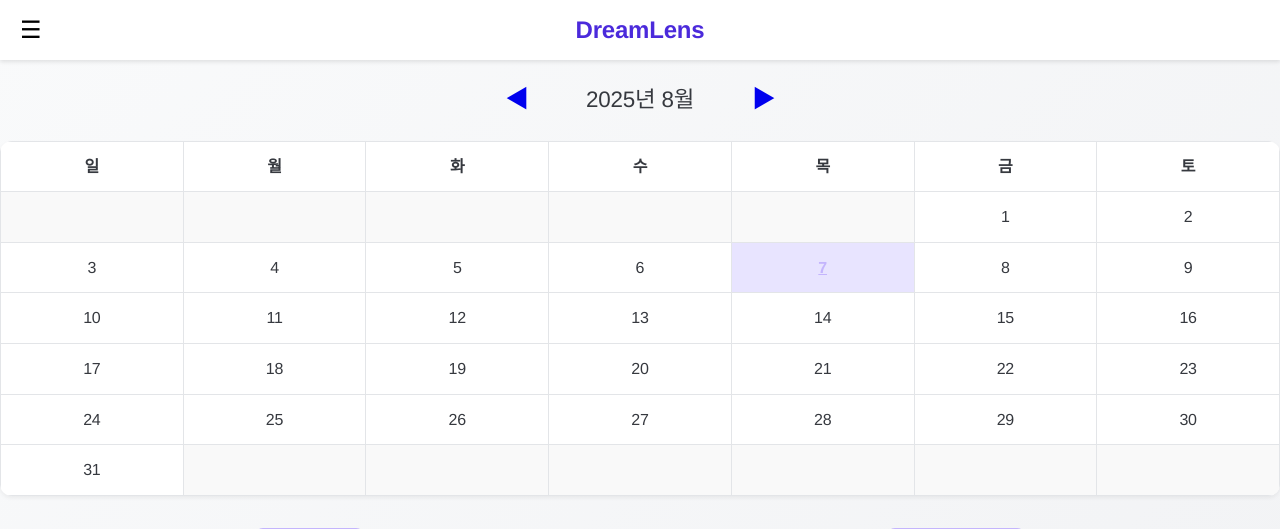
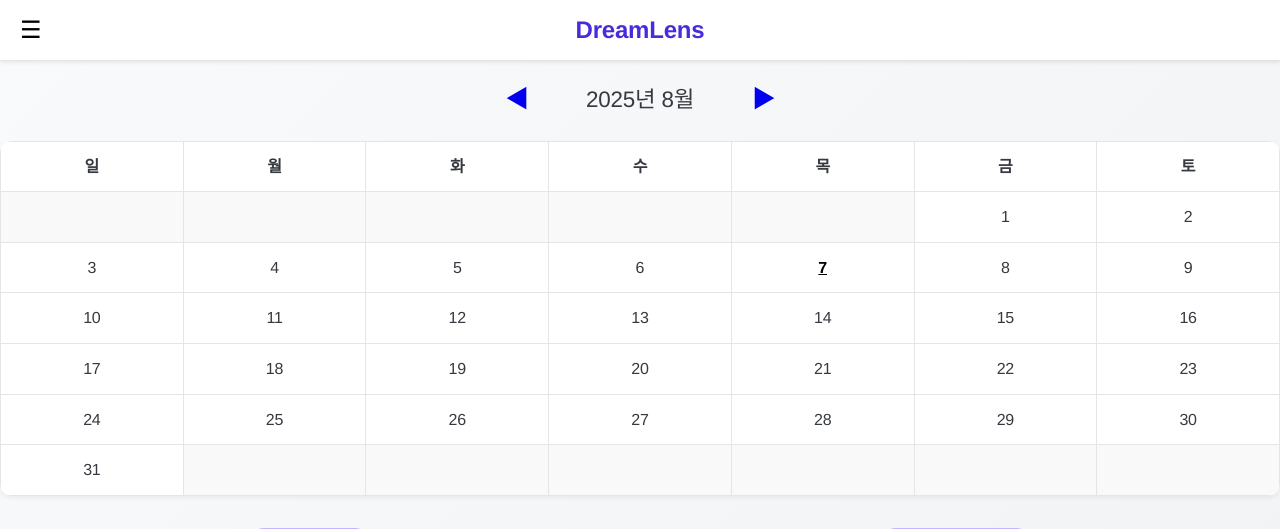
Before and after one commit to dlkara/DreamLens, a Django app: page /diary/list/202508 in a window 1280 px wide. Shown: the top 529 px of the page. Run offline with Django 5.2, Linux system fonts and the light colour scheme; the visitor is signed in with stand-in values (Sample User, id 1); data that the repository does not hold is empty.

Commit message:
현재 날짜 색상 변경, 날짜 선택 가능 연도 변경

```diff
--- a/dreamlens_core/static/css/diary-list.css
+++ b/dreamlens_core/static/css/diary-list.css
@@ -41,9 +41,9 @@
 }
 
 .calendar td.today {
-    background-color: var(--color-purple-light);
+    background-color: white !important;
+    color: black !important;
     font-weight: bold;
-    color: var(--color-purple-main);
     text-decoration: underline;
 }
 
--- a/dreamlens_core/views.py
+++ b/dreamlens_core/views.py
@@ -639,7 +639,7 @@
 
         # 현재 날짜 기준 미래인 경우, 다음 달 링크 비활성화
         'today_yyyymm': today.year * 100 + today.month,
-        'year_list': list(range(2023, today.year + 1)),
+        'year_list': list(range(2025, today.year + 1)),
         'month_list': list(range(1, 13)),
 
         # 해당 연/월에 diary 데이터 존재 여부
```
